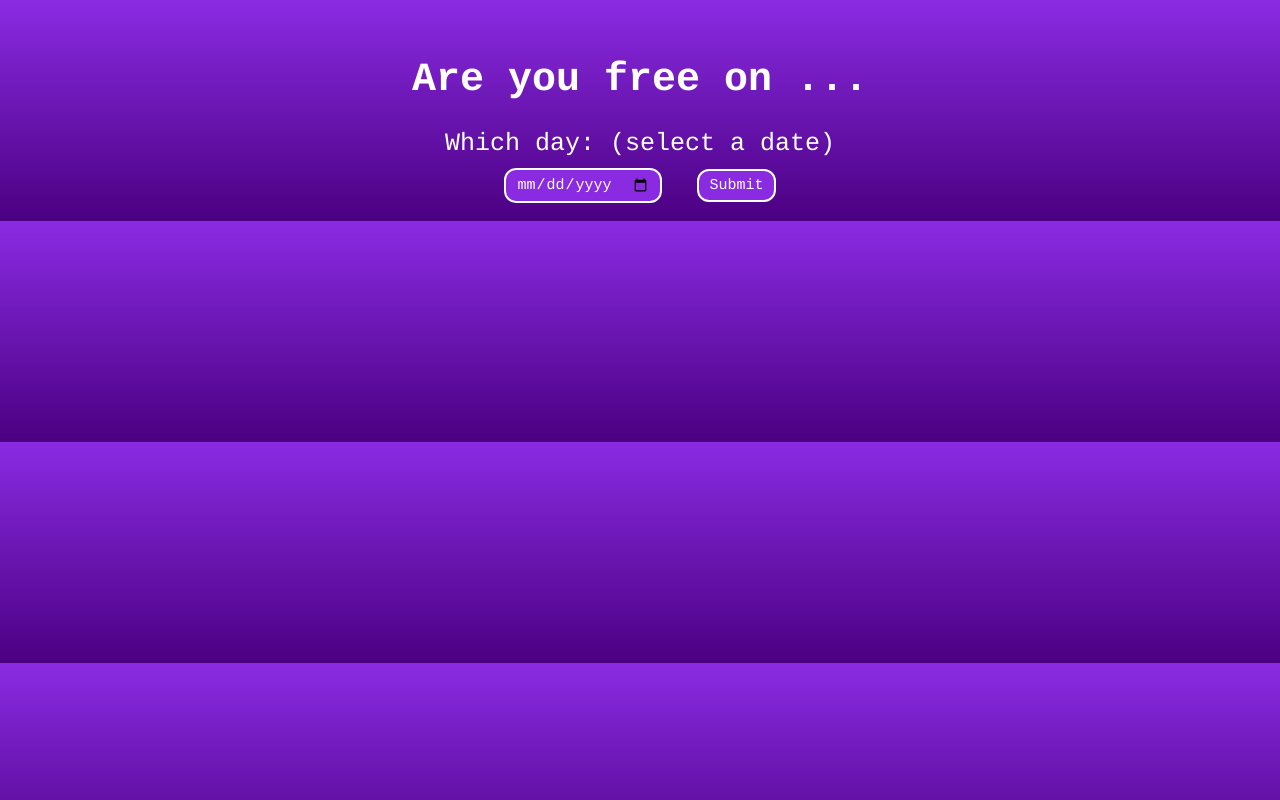
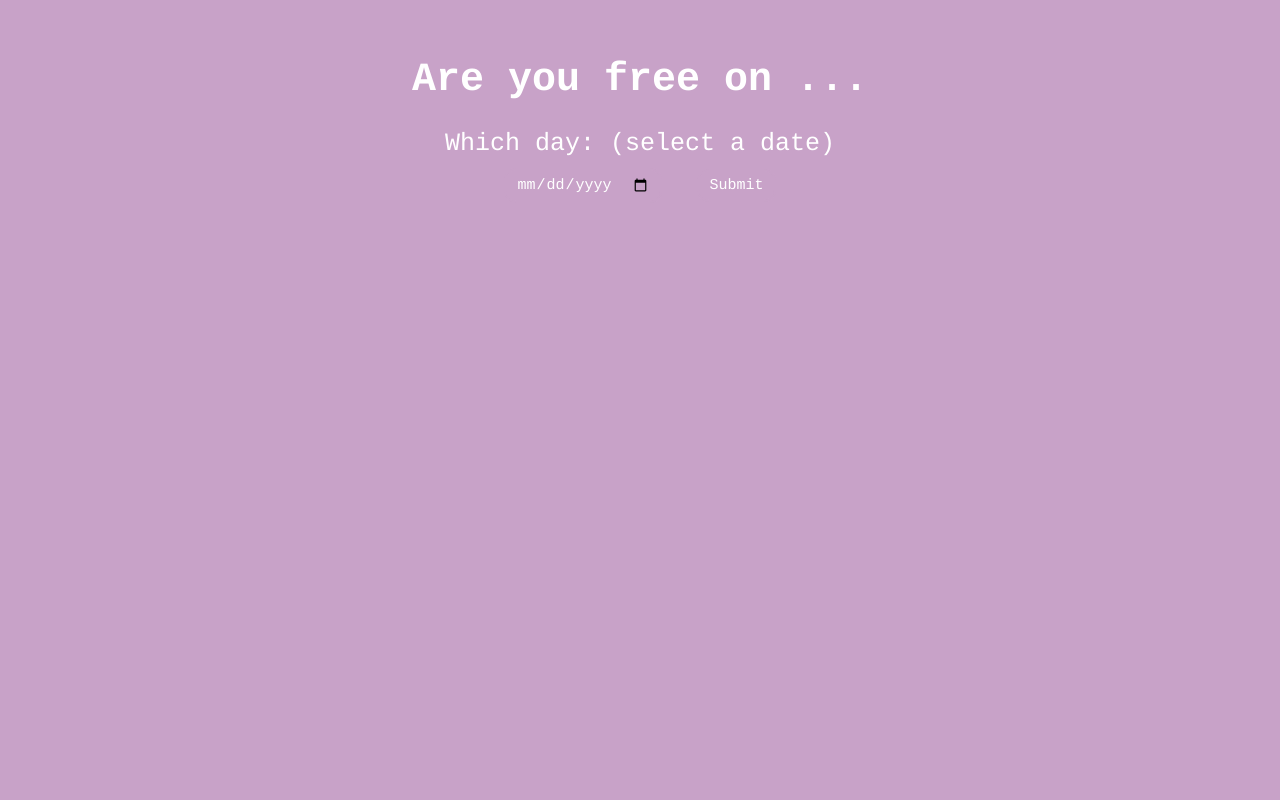
Before and after one commit to FortuneMeya/2-05-2025, a plain HTML site: page date.html in a window 1280 px wide. Drawn offline with Linux system fonts and the light colour scheme.

Commit message:
Update date.css

```diff
--- a/css/date.css
+++ b/css/date.css
@@ -2,7 +2,7 @@ body {
   text-align: center;
   margin-top: 30px;
   font-family: "Courier";
-  background: linear-gradient(to top, #4b0082, #8a2be2); /* Purple gradient */
+  background: #C8A2C8; /* Updated to solid #C8A2C8 */
   color: #ffffff; /* White text for contrast */
   display: flex;
   flex-direction: column;
@@ -36,16 +36,16 @@ form .header {
   margin: 10px;
   font-family: "Courier";
   margin-bottom: 10px;
-  background-color: #8a2be2; /* Purple button */
+  background-color: #C8A2C8; /* Updated to #C8A2C8 */
   color: #ffffff; /* White text for contrast */
   border-radius: 12px;
-  border: 2px solid #ffffff; /* White border */
+  border: 2px solid #C8A2C8; /* Updated border color to #C8A2C8 */
   transition: 0.3s;
 }
 
 .button:hover {
-  background-color: #6a0dad; /* Darker purple on hover */
-  border-color: #ffffff;
+  background-color: #b28fb2; /* Slightly darker lavender on hover */
+  border-color: #C8A2C8; /* Updated border color to #C8A2C8 */
 }
 
 input[type="date"] {
@@ -55,10 +55,10 @@ input[type="date"] {
   margin: 10px;
   font-family: "Courier";
   margin-bottom: 10px;
-  background-color: #8a2be2;
-  color: #ffffff;
+  background-color: #C8A2C8; /* Updated to #C8A2C8 */
+  color: #ffffff; /* White text for contrast */
   border-radius: 12px;
-  border: 2px solid #ffffff;
+  border: 2px solid #C8A2C8; /* Updated border color to #C8A2C8 */
 }
 
 input[type="date"]::placeholder {
```
